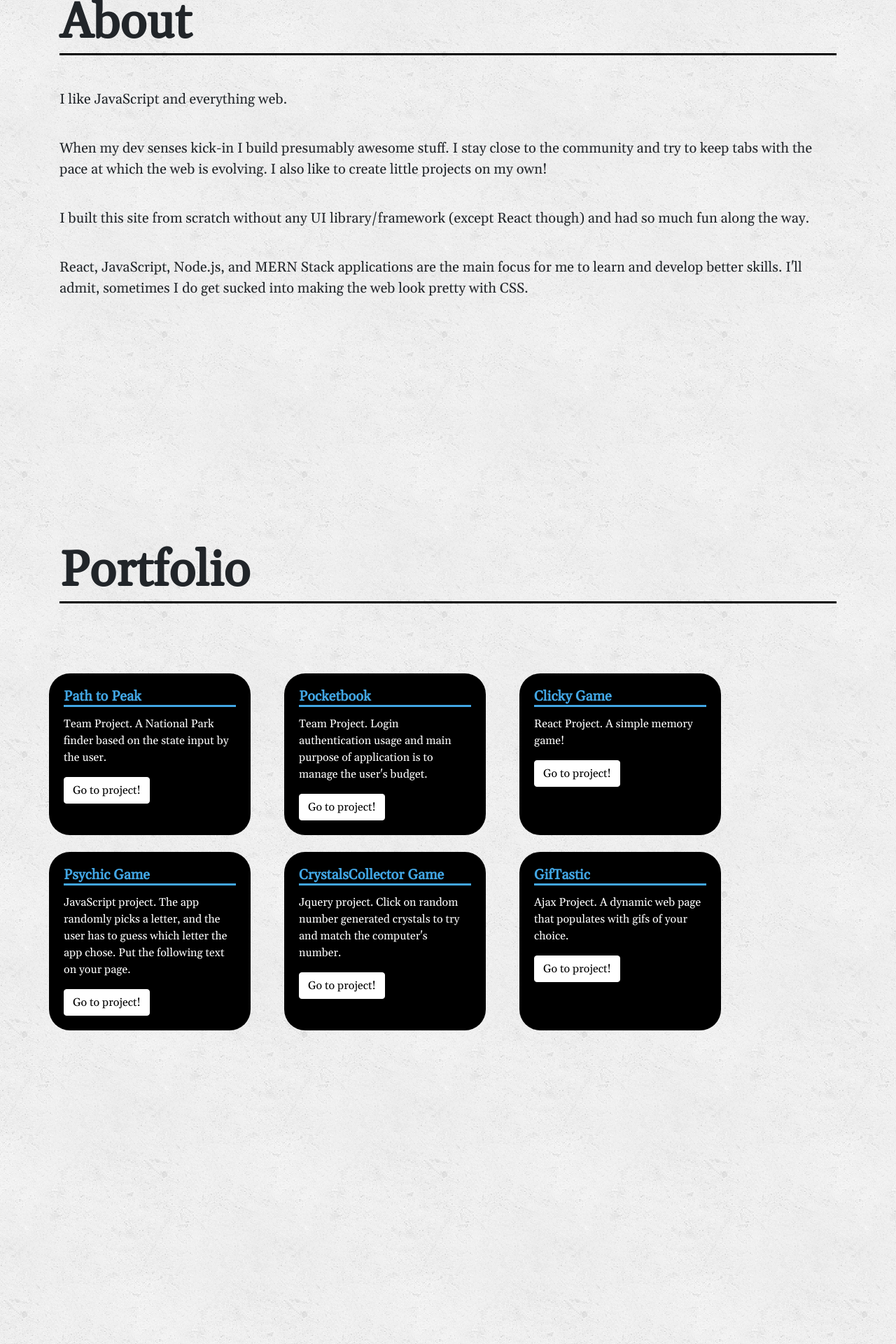
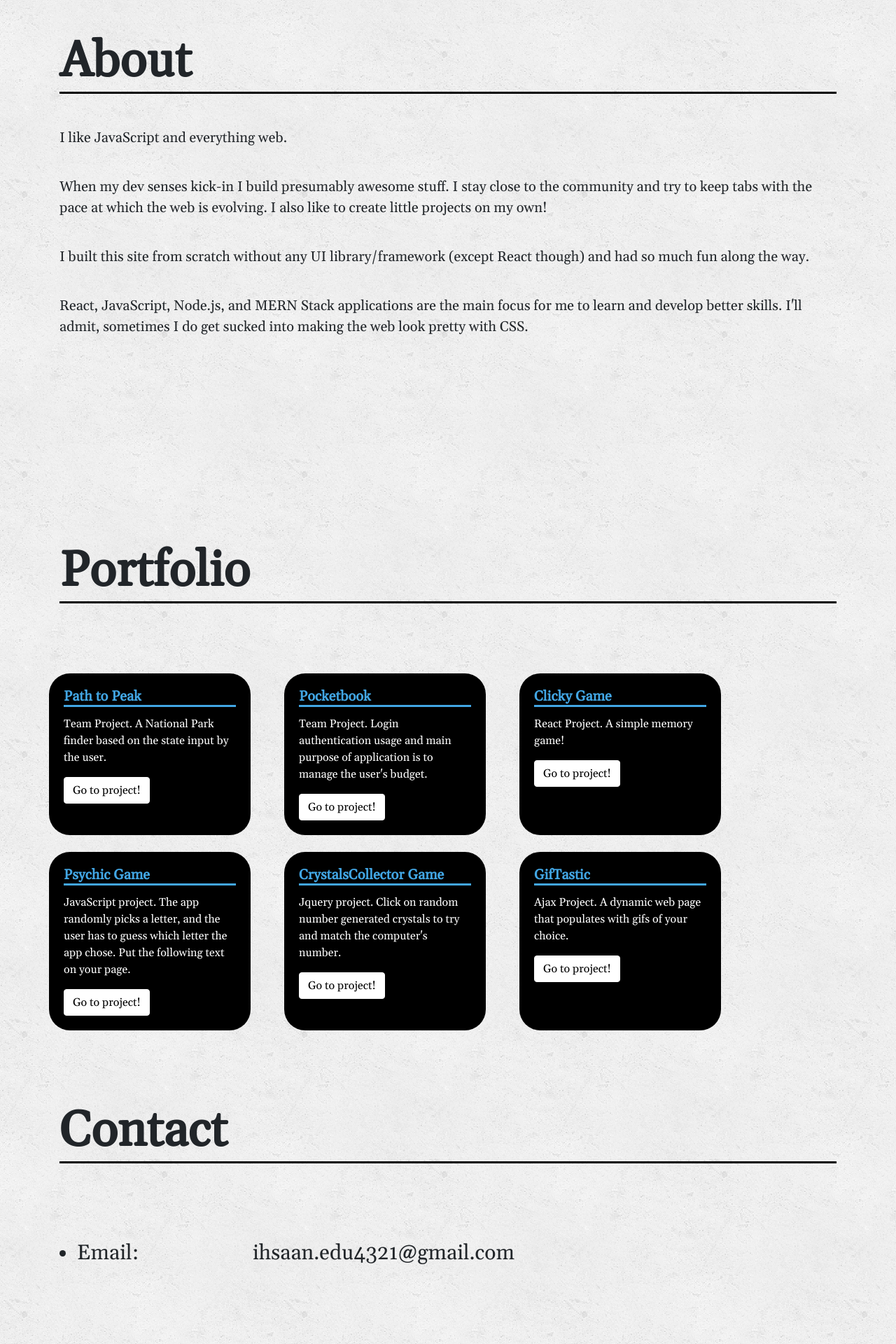
Before and after one commit to Ihsaan-Ahmad/My-Portfolio, a React (Create React App) app: page / in a window 1280 px wide. Shown: the part 880-2800 px from the top of the page at 70% size. Built offline with nearby package versions, Linux system fonts and the light colour scheme.

Commit message:
contact page information added w/clean code

```diff
--- a/src/App.css
+++ b/src/App.css
@@ -49,6 +49,8 @@ html {
 .about-section h1 {
   margin: 0;
   font-family: "Gelasio", serif;
+  padding-top: 55px;
+  padding-bottom: 0;
   font-weight: bold;
   font-size: 70px;
   border-bottom: solid;
@@ -107,6 +109,27 @@ html {
 .contact-section {
   height: 100vh;
   background-image: url("./components/images/concrete_seamless.png");
+}
+
+.contact-section h1 {
+  margin: 0;
+  font-family: "Gelasio", serif;
+  padding-top: 55px;
+  padding-bottom: 0;
+  font-weight: bold;
+  font-size: 70px;
+  border-bottom: solid;
+  border-color: black;
+}
+
+.contact-section ul {
+  font-family: "Gelasio", serif;
+  line-height: 20vh;
+  font-size: 30px;
+}
+
+.contact-section p {
+  text-align: end;
 }
 
 .contact-section span {
--- a/src/sections/Contact.js
+++ b/src/sections/Contact.js
@@ -1,5 +1,5 @@
 import React, { Component } from "react";
-import { Container } from "react-bootstrap";
+import { Container, Row, Col } from "react-bootstrap";
 
 class Contact extends Component {
   state = {};
@@ -7,6 +7,23 @@ class Contact extends Component {
     return (
       <div className="contact-section" id="contact">
         <Container>
+          <h1>Contact</h1>
+          <br></br>
+          <br></br>
+          <Row>
+            <Col-1>
+              <ul>
+                <li>Email:</li>
+                <li>Phone Number:</li>
+              </ul>
+            </Col-1>
+            <Col-2>
+              <ul>
+                <p>ihsaan.edu4321@gmail.com</p>
+                <p>4694631780</p>
+              </ul>
+            </Col-2>
+          </Row>
           <footer>
             <a href="https://www.linkedin.com/in/ihsaan-ahmad/">
               <i class="fab fa-linkedin fa-lg"></i>
--- a/src/sections/Main.js
+++ b/src/sections/Main.js
@@ -18,7 +18,7 @@ class Main extends Component {
           <br></br>
           <h1>Hi! I'm Ihsaan</h1>
           <br></br>
-          <h2>React | JavaScript | Mern Applications | Coding</h2>
+          <h2>React | JavaScript | Mern STACK | Coding</h2>
         </Container>
       </div>
     );
```
